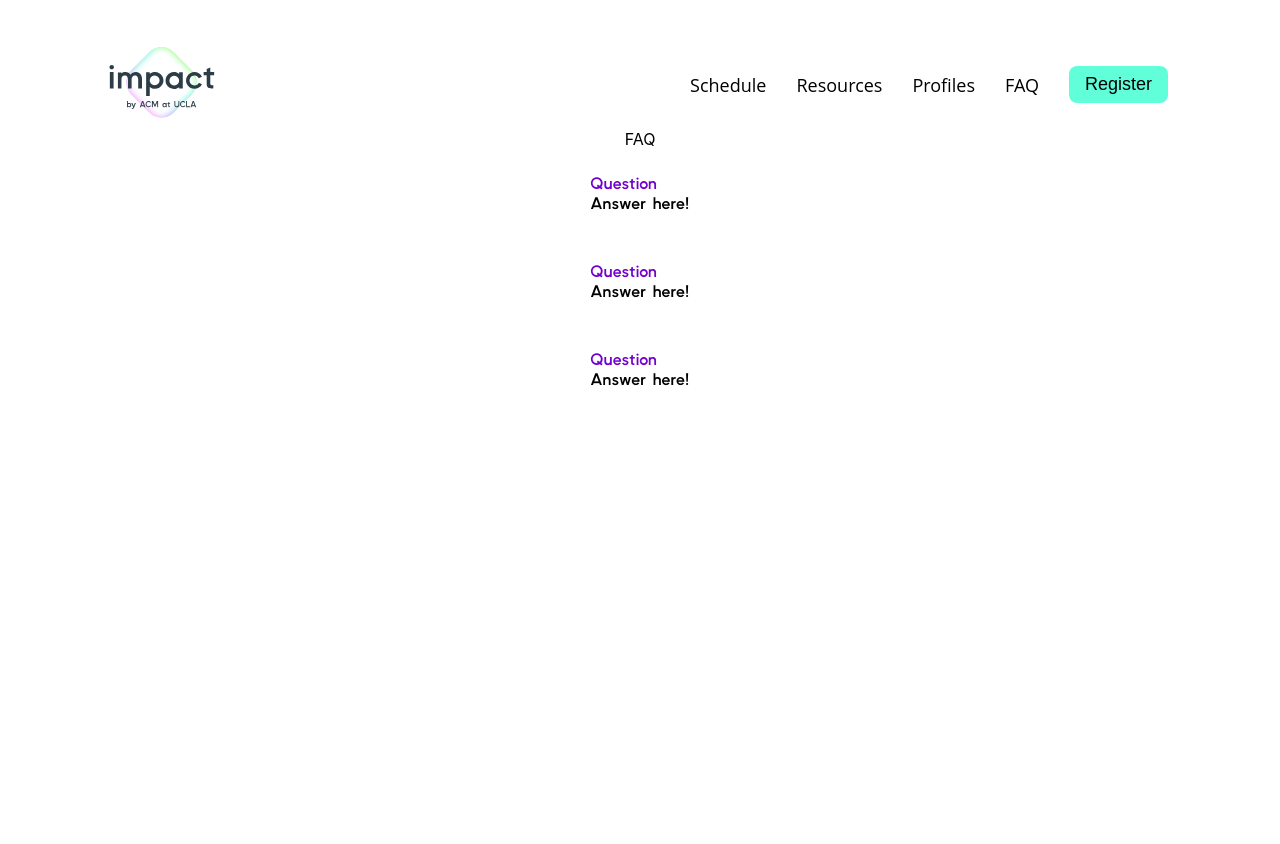
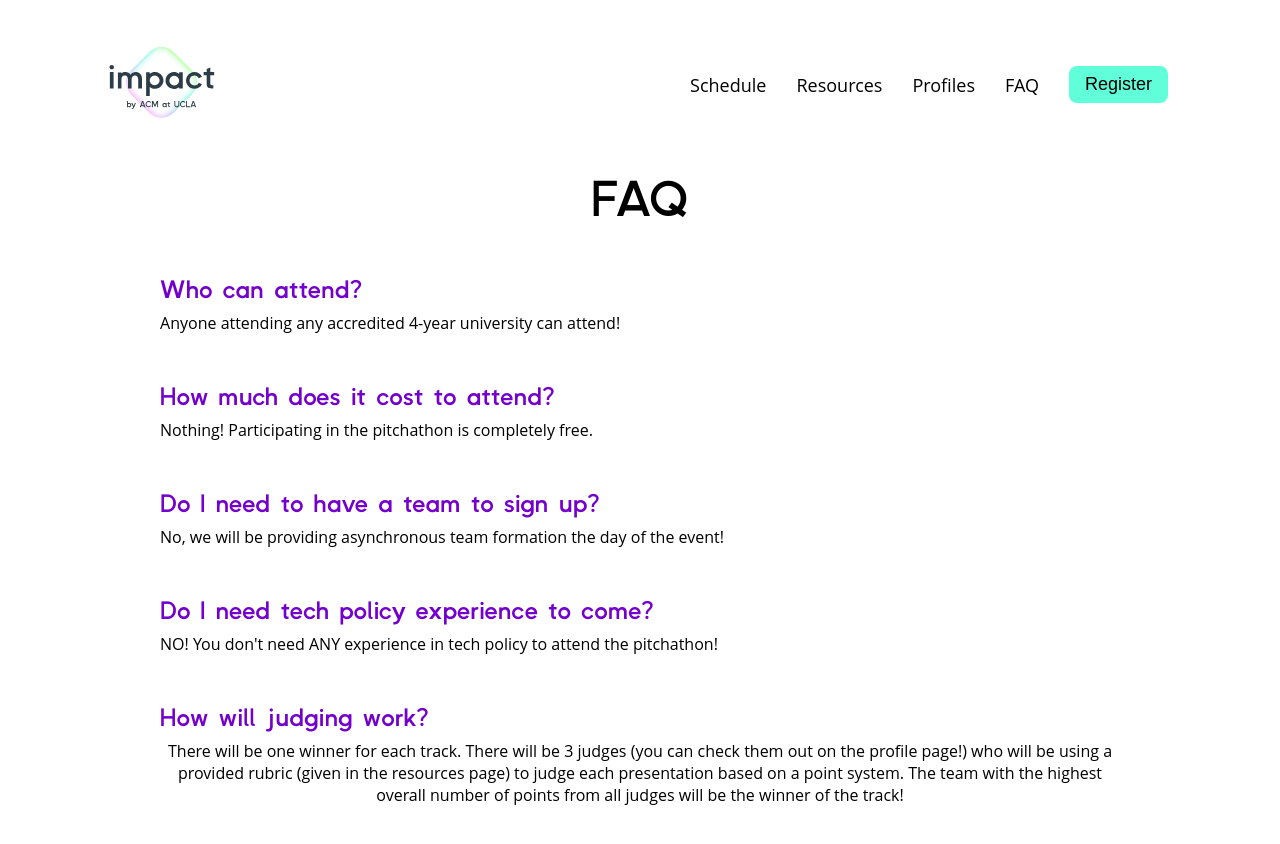
Before and after one commit to uclaacm/impact-policy-pitachathon, a React (Create React App) app: page /FAQ in a window 1280 px wide. Shown: the top 844 px of the page. Before the commit the page ends 800 px from the top, so only its background shows below. Built offline with nearby package versions, Linux system fonts and the light colour scheme.

Commit message:
FAQ page

```diff
--- a/src/components/Question.js
+++ b/src/components/Question.js
@@ -3,15 +3,15 @@ import styled from "styled-components";
 
 const QuestionContainer = styled("div")`
     font-family: 'Westwood Sans';
-    font-size: 24;
-    display: flex;
-    align-items: flex-start;
+    font-size: 24px;
     color: #7300CD;
 `;
 
 const Answer = styled("div")`
-    font-family: 'Westwood Sans';
-    font-size: 16;
+    font-family: 'Open Sans', sans-serif;
+    font-size: 16px;
+    display: flex;
+    padding-top: 1vh;
 `;
 
 const AllContainer = styled("div")`
@@ -19,12 +19,11 @@ const AllContainer = styled("div")`
     flex-direction: column;
     padding-top: 3vh;
     padding-bottom: 3vh;
+    align-items: flex-start;
+    justify-content: flex-start;
 `
 
 export default class Question extends React.Component {
-    constructor(props) {
-        super(props);
-    }
     render() {
         return (
             <AllContainer>
--- a/src/pages/FAQ.jsx
+++ b/src/pages/FAQ.jsx
@@ -3,23 +3,43 @@ import styled from "styled-components";
 import Question from "../components/Question";
 
 const Container = styled("div")`
-display: flex;
-flex-direction: column;
-justify-content: center;
-align-items: center;
+    display: flex;
+    flex-direction: column;
+    padding-left: 15vh;
+    padding-right: 15vh;
+    max-width: 75%;
+`;
+
+const Title = styled("div")`
+    padding-top: 5vh;
+    padding-bottom: 3vh;
+    font-family: 'Westwood Sans';
+    font-size: 48px;
+    display: flex;
+    align-items: flex-start;
+`;
+
+const AllContainer = styled("div")`
+    display: flex;
+    flex-direction: column;
+    justify-content: center;
+    align-items: center;
+    padding-bottom: 10vh;
 `;
 
 export default class FAQ extends React.Component {
     render() {
         return (
-            <div>
-                FAQ
+            <AllContainer>
+                <Title>FAQ</Title>
                 <Container>
-                    <Question question="Question" answer="Answer here!"></Question>
-                    <Question question="Question" answer="Answer here!"></Question>
-                    <Question question="Question" answer="Answer here!"></Question>
+                    <Question question="Who can attend?" answer="Anyone attending any accredited 4-year university can attend!"></Question>
+                    <Question question="How much does it cost to attend?" answer="Nothing! Participating in the pitchathon is completely free."></Question>
+                    <Question question="Do I need to have a team to sign up?" answer="No, we will be providing asynchronous team formation the day of the event!"></Question>
+                    <Question question="Do I need tech policy experience to come?" answer="NO! You don't need ANY experience in tech policy to attend the pitchathon!"></Question>
+                    <Question question="How will judging work?" answer="There will be one winner for each track. There will be 3 judges (you can check them out on the profile page!) who will be using a provided rubric (given in the resources page) to judge each presentation based on a point system. The team with the highest overall number of points from all judges will be the winner of the track!"></Question>
                 </Container>
-            </div>
+            </AllContainer>
         )
     }
 }
```
